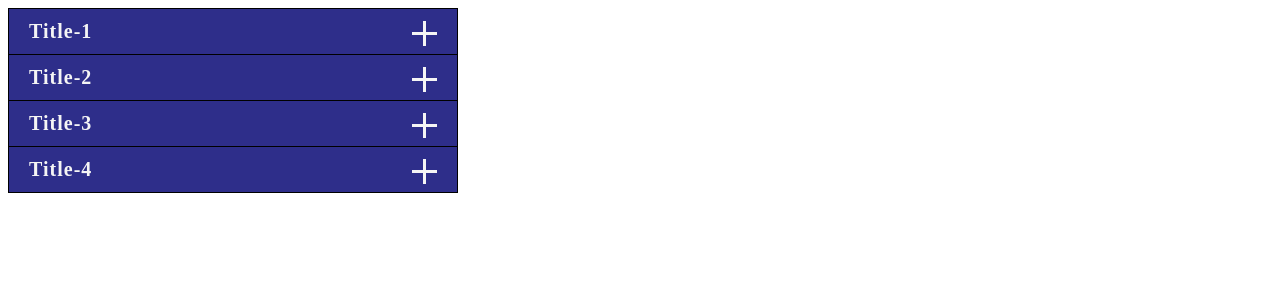
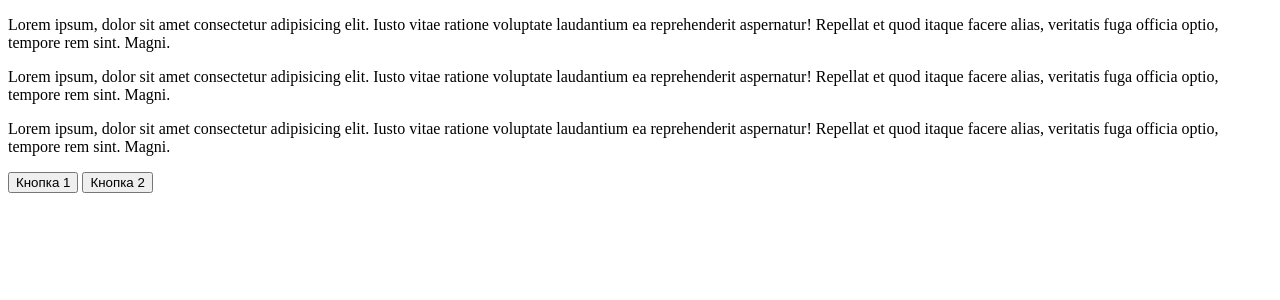
Before and after one commit to GumnovRuslan/Components, a SvelteKit app: page / in a window 1280 px wide. Shown: the top 300 px of the page. Built offline with nearby package versions, Linux system fonts and the light colour scheme.

Commit message:
added tooltip

```diff
--- /dev/null
+++ b/src/lib/Prompt.svelte
@@ -0,0 +1,74 @@
+<script>
+	import { onMount } from 'svelte';
+
+	let tooltipElem;
+
+	onMount(() => {
+		document.onmouseover = function (e) {
+			let target = e.target;
+			let tooltipHtml = target.dataset.tooltip;
+			if (!tooltipHtml) return;
+			tooltipElem = document.createElement('div');
+			tooltipElem.className = 'tooltip';
+			tooltipElem.innerHTML = tooltipHtml;
+			document.body.append(tooltipElem);
+			tooltipElem.style.cssText = `
+                position: fixed;
+                padding: 15px;
+                border: 2px solid #b9b9b9;
+                border-radius: 4px;
+                text-align: center;
+                background: #f5f5f5;
+            `;
+
+			let coords = target.getBoundingClientRect();
+			let left = coords.left + (target.offsetWidth - tooltipElem.offsetWidth) / 2;
+			if (left < 0) left = 0;
+
+			let top = coords.top - tooltipElem.offsetHeight - 5;
+			if (top < 0) top = coords.top + target.offsetHeight + 5;
+
+			tooltipElem.style.left = left + 'px';
+			tooltipElem.style.top = top + 'px';
+		};
+
+		document.onmouseout = function (e) {
+			if (tooltipElem) {
+				tooltipElem.remove();
+				tooltipElem = hull;
+			}
+		};
+	});
+</script>
+
+<p>
+	Lorem ipsum, dolor sit amet consectetur adipisicing elit. Iusto vitae ratione voluptate laudantium
+	ea reprehenderit aspernatur! Repellat et quod itaque facere alias, veritatis fuga officia optio,
+	tempore rem sint. Magni.
+</p>
+<p>
+	Lorem ipsum, dolor sit amet consectetur adipisicing elit. Iusto vitae ratione voluptate laudantium
+	ea reprehenderit aspernatur! Repellat et quod itaque facere alias, veritatis fuga officia optio,
+	tempore rem sint. Magni.
+</p>
+<p>
+	Lorem ipsum, dolor sit amet consectetur adipisicing elit. Iusto vitae ratione voluptate laudantium
+	ea reprehenderit aspernatur! Repellat et quod itaque facere alias, veritatis fuga officia optio,
+	tempore rem sint. Magni.
+</p>
+
+<button class="btn" data-tooltip="длинный текст с подсказкой">Кнопка 1</button>
+<button class="btn" data-tooltip="Подсказка с <br> HTML тегами">Кнопка 2</button>
+
+<style>
+	.btn {
+	}
+	.tooltip {
+		position: fixed;
+		padding: 15px;
+		border: 2px solid #b9b9b9;
+		border-radius: 4px;
+		text-align: center;
+		background: #f5f5f5;
+	}
+</style>
--- a/src/routes/+page.svelte
+++ b/src/routes/+page.svelte
@@ -5,6 +5,7 @@
 	import ClosePopup from '../lib/closePopup.svelte';
 	import Slider from '../lib/slider.svelte';
 	import Accordion from '../lib/Accordion.svelte';
+	import Prompt from '../lib/Prompt.svelte';
 
 	let cards = [
 		{ id: '1', text: 'this is card 1' },
@@ -24,7 +25,8 @@
 
 <!-- <ClosePopup /> -->
 <!-- <Slider /> -->
-<Accordion />
+<!-- <Accordion /> -->
+<Prompt />
 
 <style>
 	.wrapper {
```
